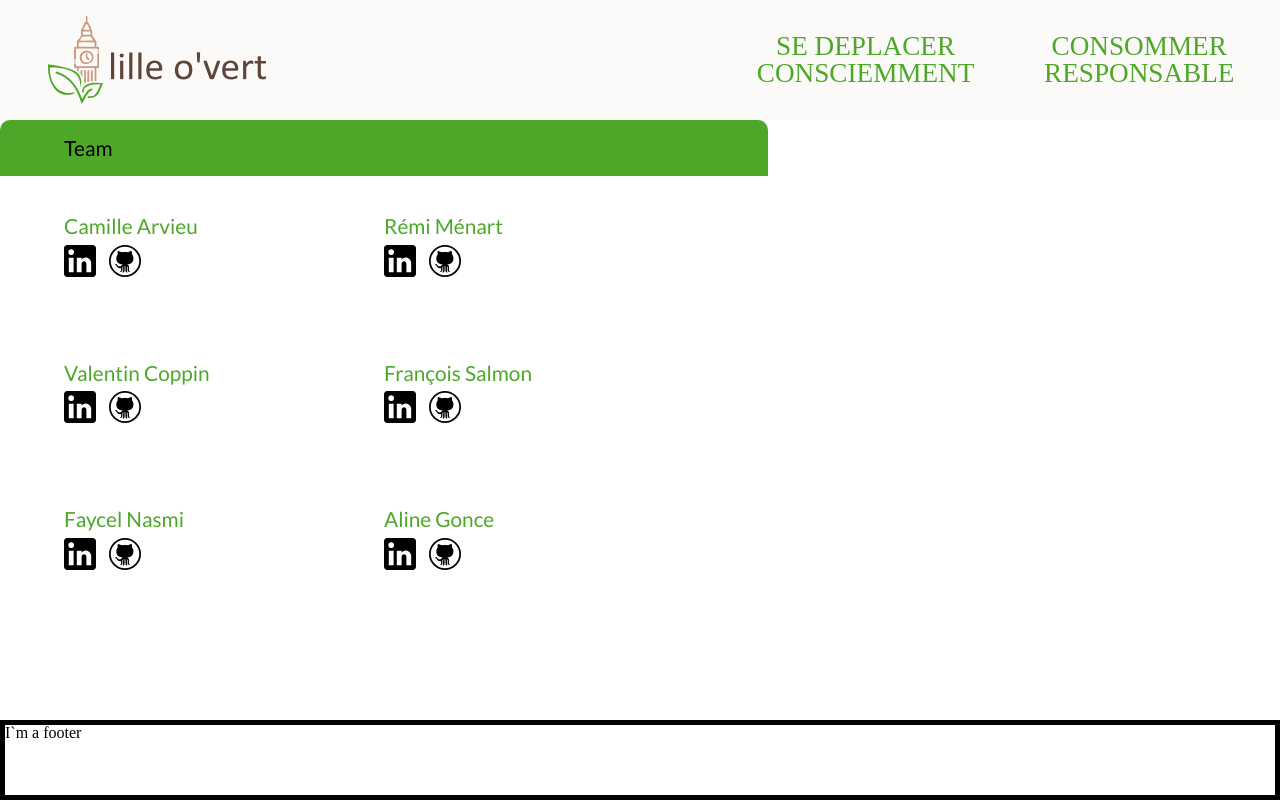
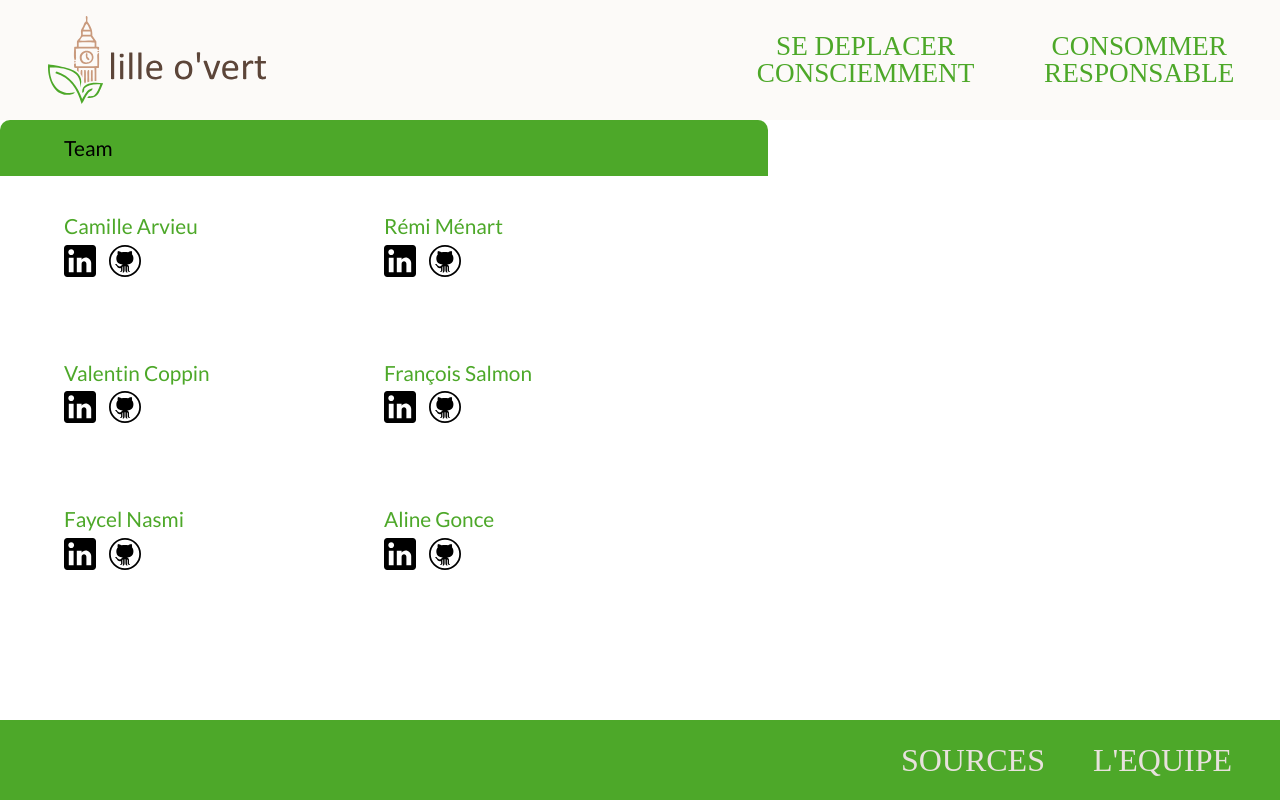
Before and after one commit to camillaume/hackathon_lill_o_vert, a React (Vite) app in the folder frontend/: page /team in a window 1280 px wide. Built offline with nearby package versions, Linux system fonts and the light colour scheme.

Commit message:
creating footer

```diff
--- a/frontend/src/components/Footer/index.jsx
+++ b/frontend/src/components/Footer/index.jsx
@@ -1,10 +1,18 @@
+import { NavLink } from "react-router-dom";
 import SFooter from "./style";
 
 export default function Footer() {
   return (
     <SFooter>
-      <div className="footer">
-        <p>I`m a footer</p>
+      <div>
+        <ul>
+          <NavLink to="/sources">
+            <li>SOURCES</li>
+          </NavLink>
+          <NavLink to="/team">
+            <li>L'EQUIPE</li>
+          </NavLink>
+        </ul>
       </div>
     </SFooter>
   );
--- a/frontend/src/components/Footer/style.jsx
+++ b/frontend/src/components/Footer/style.jsx
@@ -2,11 +2,27 @@ import styled from "styled-components";
 
 export default styled.footer`
   display: none;
-  box-sizing: border-box;
-  border: 5px solid black;
-  height: 10vh;
 
   @media screen and (min-width: 700px) {
-    display: block;
+    height: 10vh;
+    background-color: var(--main-color);
+    display: flex;
+    justify-content: flex-end;
+    align-items: center;
+
+    ul {
+      display: flex;
+      justify-content: flex-end;
+      align-items: center;
+    }
+
+    li {
+      font-size: 2rem;
+      color: rgba(232, 225, 221);
+      margin-right: 3rem;
+    }
+    a {
+      text-decoration: none;
+    }
   }
 `;
```
